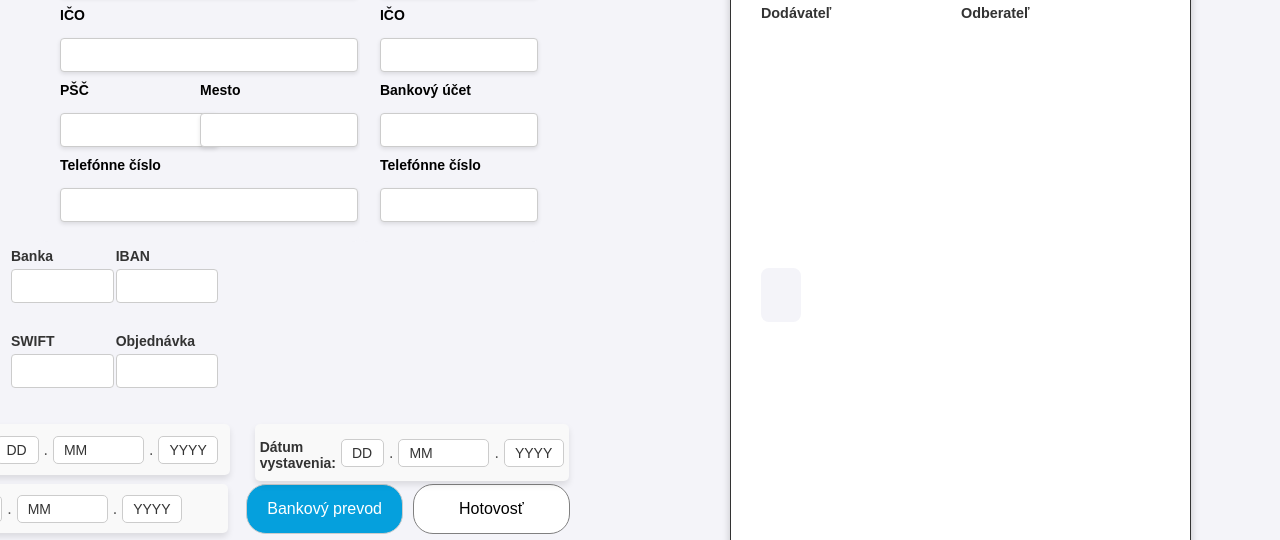
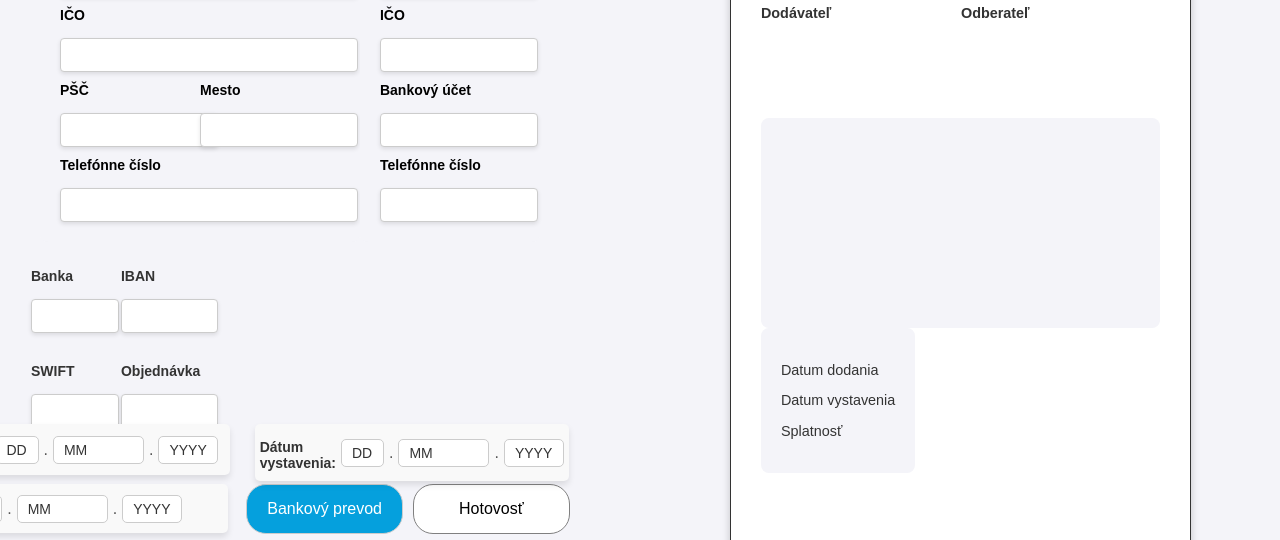
Before and after one commit to puncika/interactive_invoice_project, a website: page index.html in a window 1280 px wide. Shown: the part 187-727 px from the top of the page. Drawn offline with nearby package versions, Linux system fonts and the light colour scheme.

Commit message:
Added src to currencytab.js, preview.js

```diff
--- a/index.html
+++ b/index.html
@@ -119,6 +119,7 @@
             <p id="preview-bank-account-other"></p>
             <p id="preview-contact-number-other"></p>
         </div>
+     <div class="form-container">
         <div class="form-grid">
             <div class="bank-details-update">
                 <div class="form-group-other">
@@ -141,6 +142,7 @@
                     <input type="text" id="order" name="order">
                 </div>
             </div>
+         </div>
             <div class="button-container">
                 <button id="bankovy-prevod" class="toggle-button active" onclick="setActiveButton('bankovy-prevod')">Bankový prevod</button>
                 <button id="hotovost" class="toggle-button" onclick="setActiveButton('hotovost')">Hotovosť</button>
@@ -155,14 +157,22 @@
                 </div>
 
                 <!-- Sekcia vystavenia v a4 preview (not download -->
-        <div class="form-container">
-            <div class="invoice-splatnost-preview">
-                <div class="invoice-splatnost-dodanie-preview"></div>
-                <p id="preview-dodanie-datum"></p> <!-- Pridaný element na zobrazenie dátumu dodania -->
-                <p id="preview-vystavenia-datum"></p>
-                <p id="preview-splatnost-datum"></p>
-            </div>
-        </div>
+                <div class="form-container">
+                    <div class="invoice-splatnost-preview">
+                        <div class="date-group">
+                            <p class="date-label">Datum dodania</p>
+                            <p class="date-value" id="preview-dodanie-datum"></p>
+                        </div>
+                        <div class="date-group">
+                            <p class="date-label">Datum vystavenia</p>
+                            <p class="date-value" id="preview-vystavenia-datum"></p>
+                        </div>
+                        <div class="date-group">
+                            <p class="date-label">Splatnosť</p>
+                            <p class="date-value" id="preview-splatnost-datum"></p>
+                        </div>
+                    </div>
+                </div>
 
         <div id="payment-type-preview">
             <p id="uhrada-faktury"></p> <!-- Pridaný element na zobrazenie spôsobu úhrady -->
@@ -319,6 +329,8 @@
 
     <button id="generate-pdf">Download</button>
     <script src="main.js" defer></script>
+    <script src="preview.js" defer></script>
+    <script src="currencytab.js" defer></script>
     <script src="pdfgenerate.js"></script>
 </body>
 
```
